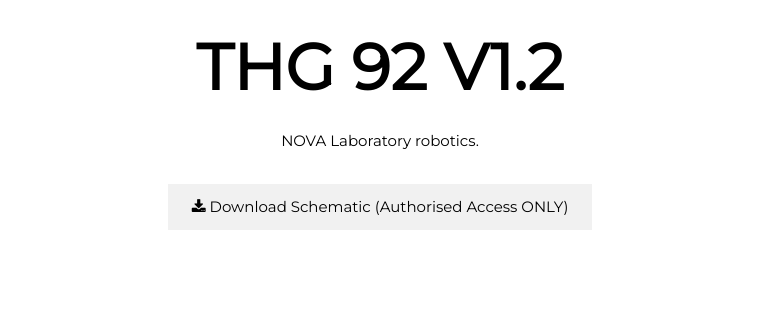
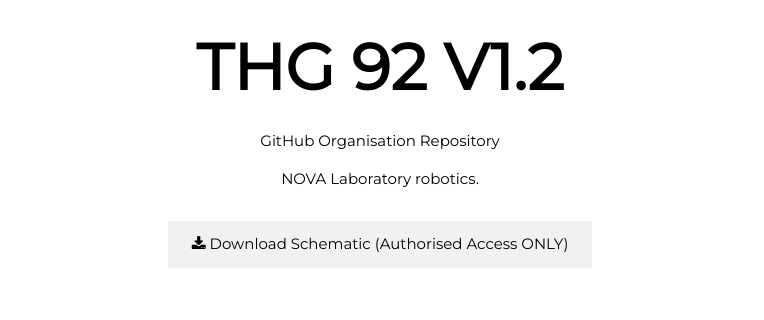
Before and after one commit to THG92/AWS-CodeDeploy-CodePipeline, a plain HTML site: page index.html in a window 1280 px wide. Shown: the part 131-451 px from the top of the page, 516-1280 px from the left. Drawn offline with nearby package versions, Linux system fonts and the light colour scheme.

Commit message:
Update index.html

```diff
--- a/index.html
+++ b/index.html
@@ -67,6 +67,7 @@
 		<!-- Header -->
 		<header class="w3-container w3-center" style="padding:128px 16px" id="home">
 			<h1 class="w3-jumbo"><b>THG 92 V1.2</b></h1>
+			<p>GitHub Organisation Repository</p>
 			<p>NOVA Laboratory robotics.</p>
 			<img src="https://images.squarespace-cdn.com/content/v1/59e6d403be42d6881a414cb0/1572978957504-58MDXWGQPSWU0KPQUJDQ/sc2_mini_litho_03.jpg?format=1000w"
 				class="w3-image w3-hide-large w3-hide-small w3-round" style="display:block;width:60%;margin:auto;">
```
